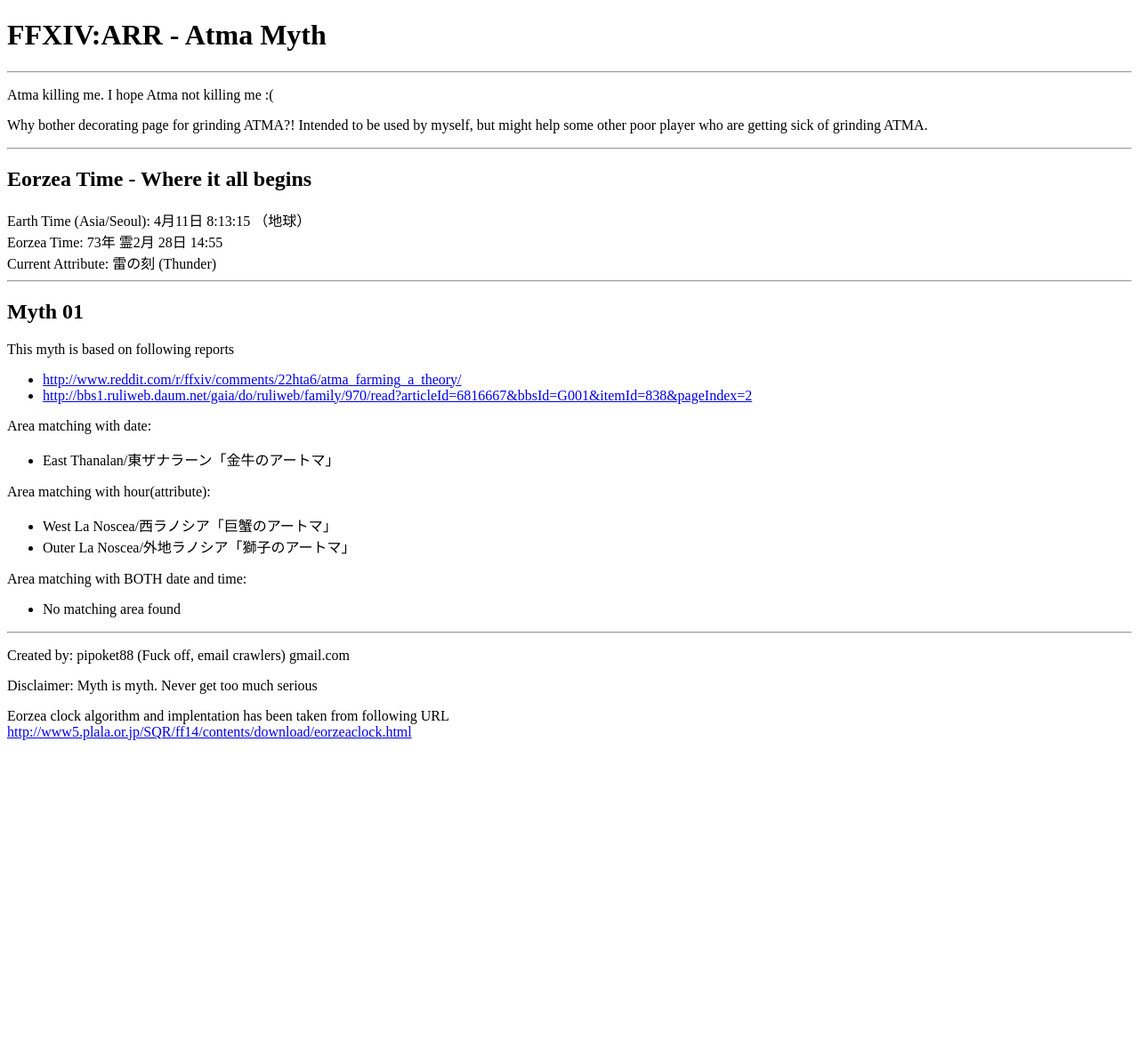
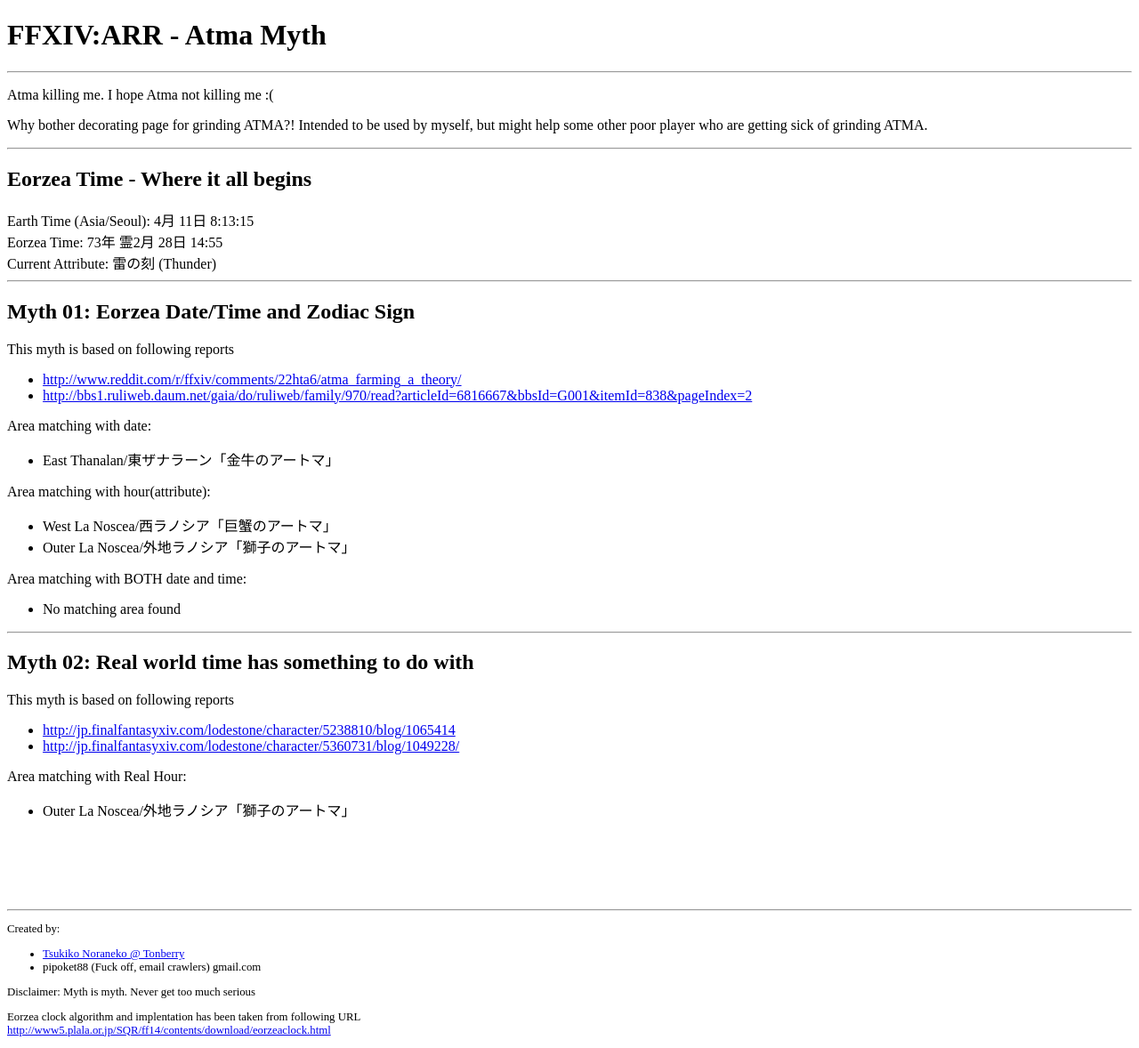
Before and after one commit to pipoket/FFXIV-ARR-AtmaMyth, a Flask app: page / in a window 1280 px wide. Shown: the whole page at 89% size. Before the commit the page ends 832 px from the top, so only its background shows below. Run offline with Flask 2, Linux system fonts and the light colour scheme; parts of the project's set-up code (start-up, migrations or seed data) failed here and were passed over.

Commit message:
Implement Myth02

```diff
--- /dev/null
+++ b/static/atma_myth.js
@@ -0,0 +1,22 @@
+
+var atmaAreaList = [
+    "dummy",
+    "East Shroud/東部森林「磨羯のアートマ」",
+    "Upper La Noscea/高地ラノシア「宝瓶のアートマ」",
+    "Lower La Noscea/低地ラノシア「双魚のアートマ」",
+    "Middle La Noscea/中央ラノシア「白羊のアートマ」",
+    "East Thanalan/東ザナラーン「金牛のアートマ」",
+    "West Thanalan/西ザナラーン「双子のアートマ」",
+    "West La Noscea/西ラノシア「巨蟹のアートマ」",
+    "Outer La Noscea/外地ラノシア「獅子のアートマ」",
+    "Central Shroud/中央森林「処女のアートマ」",
+    "Central Thanalan/中央ザナラーン「天秤のアートマ」",
+    "South Thanalan/南ザナラーン「天蠍のアートマ」",
+    "North Shroud/北部森林「人馬のアートマ」"
+];
+
+
+function getAtmaAreaNameByIdx( idx )
+{
+    return atmaAreaList[idx];
+}
--- a/static/atma_myth01.js
+++ b/static/atma_myth01.js
@@ -1,21 +1,3 @@
-
-var atmaAreaList = [
-    "dummy",
-    "East Shroud/東部森林「磨羯のアートマ」",
-    "Upper La Noscea/高地ラノシア「宝瓶のアートマ」",
-    "Lower La Noscea/低地ラノシア「双魚のアートマ」",
-    "Middle La Noscea/中央ラノシア「白羊のアートマ」",
-    "East Thanalan/東ザナラーン「金牛のアートマ」",
-    "West Thanalan/西ザナラーン「双子のアートマ」",
-    "West La Noscea/西ラノシア「巨蟹のアートマ」",
-    "Outer La Noscea/外地ラノシア「獅子のアートマ」",
-    "Central Shroud/中央森林「処女のアートマ」",
-    "Central Thanalan/中央ザナラーン「天秤のアートマ」",
-    "South Thanalan/南ザナラーン「天蠍のアートマ」",
-    "North Shroud/北部森林「人馬のアートマ」"
-];
-
-
 function getAtmaAreaByDate( eMonth, eDay )
 {
     switch( eMonth )
@@ -112,9 +94,3 @@ function getAtmaAreaByHour( eHour )
     else
         return [11, 12];
 }
-
-
-function getAtmaAreaNameByIdx( idx )
-{
-    return atmaAreaList[idx];
-}
--- a/static/eorzeaclock/eorzeaclock.js
+++ b/static/eorzeaclock/eorzeaclock.js
@@ -186,7 +186,7 @@ function EarthTime(){
     var curSecond = curTime.getSeconds();
     if(curMinute < 10){curMinute = '0' + curMinute;}
     if(curSecond < 10){curSecond = '0' + curSecond;}
-    return curMonth + '月'  + curDay + '日 ' + curHour + ':' + curMinute + ':' + curSecond + ' （地球）';
+    return {"month": curMonth, "day": curDay, "hour": curHour, "minute": curMinute, "second": curSecond};
 }
 
 // ▼ ------------------------- ▼ levetime - リーヴ受注権（カウントダウン）
@@ -228,7 +228,7 @@ function EorzeaClock(){
     else
         minStr = eorzea["minute"];
 
-    var earthTime = "Earth Time (Asia/Seoul): " + earth;
+    var earthTime = "Earth Time (Asia/Seoul): " + earth["month"] + "月 " + earth["day"] + "日 " + earth["hour"] + ":" + earth["minute"] + ":" + earth["second"];
     var eorzeaTimeText = "Eorzea Time: " + eorzea["year"] + "年 " + monthStr + " " + eorzea["day"] + "日 " + hourStr + ":" + minStr;
     var eorzeaAttribText = "Current Attribute: " + getAttribTextByHour( eorzea["hour"] );
 
--- /dev/null
+++ b/static/fateatma.css
@@ -0,0 +1,5 @@
+.copyright
+{
+	margin-top: 100px;
+	font-size: 0.8em;
+}
--- a/templates/fateatma.html
+++ b/templates/fateatma.html
@@ -1,8 +1,13 @@
 <!DOCTYPE html>
 <html>
     <head>
+        <title>Final Fantasy 14: ARR - Atma Myth</title>
+
+        <link rel="stylesheet" type="text/css" href="{{ url_for('static', filename='fateatma.css') }}" />
         <script type="text/javascript" src="{{ url_for('static', filename='eorzeaclock/eorzeaclock.js') }}"></script>
+        <script type="text/javascript" src="{{ url_for('static', filename='atma_myth.js') }}"></script>
         <script type="text/javascript" src="{{ url_for('static', filename='atma_myth01.js') }}"></script>
+        <script type="text/javascript" src="{{ url_for('static', filename='atma_myth02.js') }}"></script>
     </head>
     <body>
         <h1>FFXIV:ARR - Atma Myth</h1>
@@ -18,14 +23,13 @@
         </div>
 
         <hr></hr>
-        <h2>Myth 01</h2>
+        <h2>Myth 01: Eorzea Date/Time and Zodiac Sign</h2>
         <p>This myth is based on following reports
         <ul>
             <li><a href="http://www.reddit.com/r/ffxiv/comments/22hta6/atma_farming_a_theory/">http://www.reddit.com/r/ffxiv/comments/22hta6/atma_farming_a_theory/</a></li>
             <li><a href="http://bbs1.ruliweb.daum.net/gaia/do/ruliweb/family/970/read?articleId=6816667&bbsId=G001&itemId=838&pageIndex=2">http://bbs1.ruliweb.daum.net/gaia/do/ruliweb/family/970/read?articleId=6816667&bbsId=G001&itemId=838&pageIndex=2</a></li>
         </ul>
         </p>
-
         <div id="atmaMyth01">
             <script type="text/javascript">
                 function AtmaMyth01()
@@ -81,12 +85,48 @@
         </div>
 
         <hr></hr>
-        <p>Created by: pipoket88 (Fuck off, email crawlers)  gmail.com</p>
+        <h2>Myth 02: Real world time has something to do with</h2>
+        <p>This myth is based on following reports
+        <ul>
+            <li><a href="http://jp.finalfantasyxiv.com/lodestone/character/5238810/blog/1065414">http://jp.finalfantasyxiv.com/lodestone/character/5238810/blog/1065414</a></li>
+            <li><a href="http://jp.finalfantasyxiv.com/lodestone/character/5360731/blog/1049228/">http://jp.finalfantasyxiv.com/lodestone/character/5360731/blog/1049228/</a></li>
+        </ul>
+
+        <div id="atmaMyth02">
+            <script type="text/javascript">
+                function AtmaMyth02()
+                {
+                    var earthTime = EarthTime();
+                    var areaId = getMyth02AtmaAreaByRealHour( earthTime["hour"] );
+
+                    var myth02Text = "<ul>";
+                    myth02Text += "<li>";
+                    myth02Text += getAtmaAreaNameByIdx( areaId );
+                    myth02Text += "</li>";
+
+                    var output = "";
+                    output += "<p>Area matching with Real Hour: " + myth02Text + "</p>";
+                    document.getElementById('atmaMyth02').innerHTML = output;
+                    setTimeout('AtmaMyth02()',1000);
+                }
+                AtmaMyth02();
+            </script>
+        </div>
+
+        <div class="copyright">
+            <hr></hr>
+            <p>Created by:
+            <ul>
+                <li><a href="http://na.finalfantasyxiv.com/lodestone/character/6350440/">Tsukiko Noraneko @ Tonberry</a></li>
+                <li>pipoket88 (Fuck off, email crawlers)  gmail.com</li>
+            </ul>
+            </p>
             <p>Disclaimer: Myth is myth. Never get too much serious</p>
             <p>Eorzea clock algorithm and implentation has been taken from following URL<br />
             <a href="http://www5.plala.or.jp/SQR/ff14/contents/download/eorzeaclock.html">
                 http://www5.plala.or.jp/SQR/ff14/contents/download/eorzeaclock.html
             </a>
             </p>
+        </div>
     </body>
 </html>
```
Also changed, not shown: static/atma_myth02.js (added, +46 -0 lines). Lines whose indentation alone changed are shown as unchanged.
